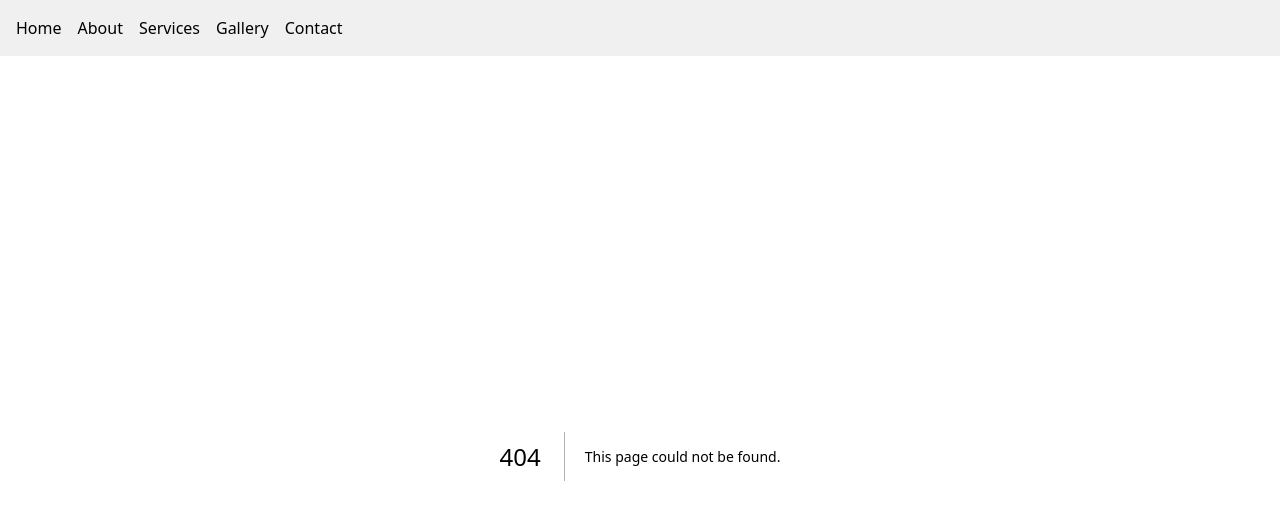
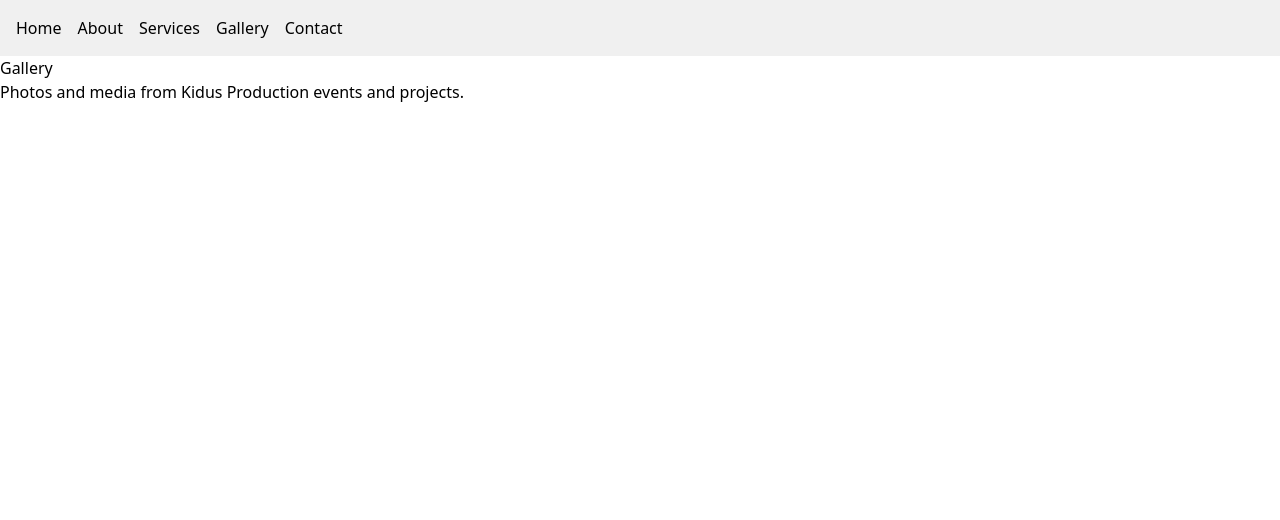
Before and after one commit to anon381/kidus-production, a Next.js app: page /gallery in a window 1280 px wide. Before the commit this address had no page. Shown: the top 520 px of the page. Built offline with nearby package versions, Linux system fonts and the light colour scheme.

Commit message:
Add Gallery page

```diff
--- /dev/null
+++ b/src/app/gallery/page.tsx
@@ -0,0 +1,10 @@
+import React from "react";
+
+export default function Gallery() {
+  return (
+    <main>
+      <h1>Gallery</h1>
+      <p>Photos and media from Kidus Production events and projects.</p>
+    </main>
+  );
+}
```
